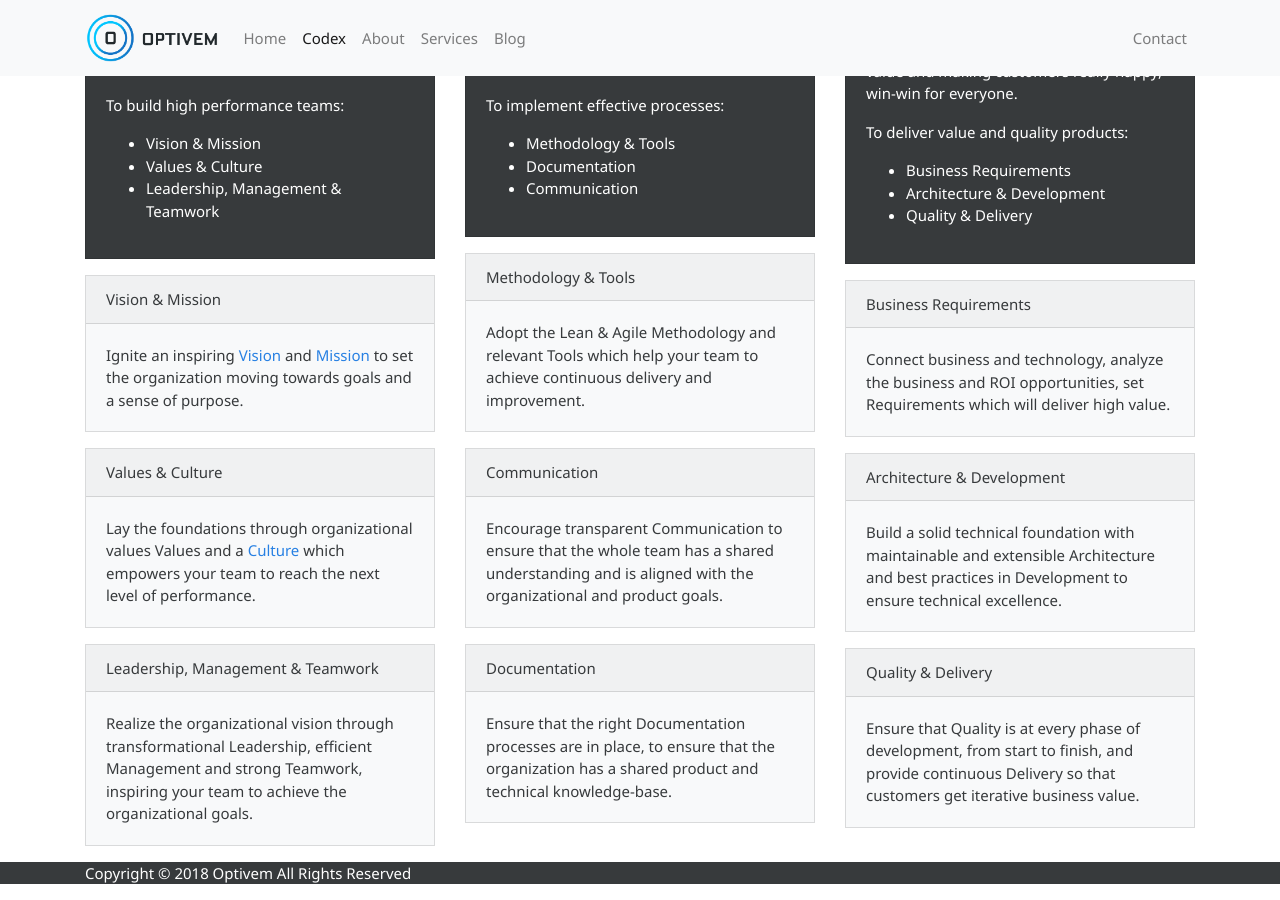
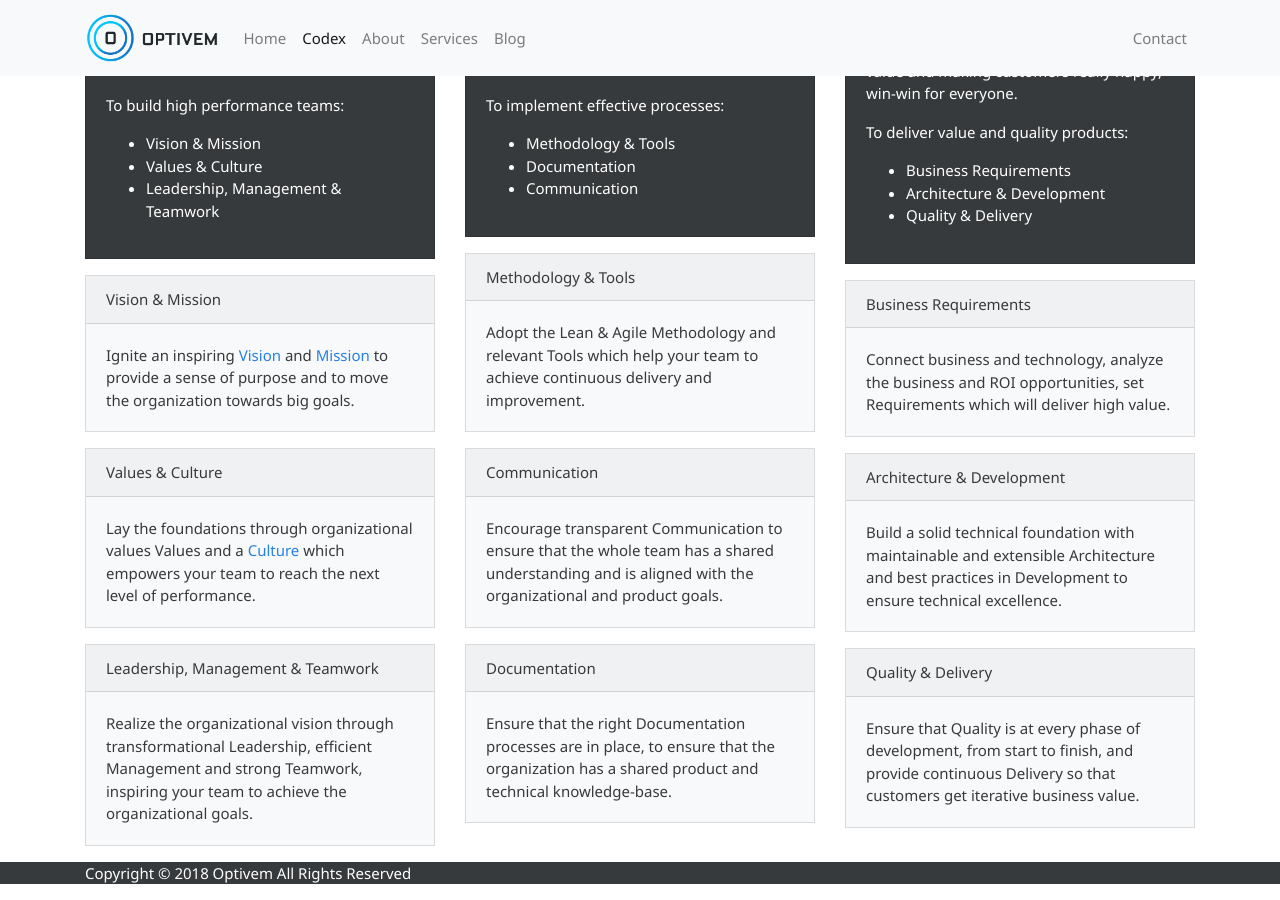
Before and after one commit to optivem/optivem.github.io, a Jekyll site: the page built from _pages/codex.md, in a window 1280 px wide and 900 px high, scrolled down 513 px. Built offline with Jekyll 4.4.1, drawn with Linux system fonts in a browser that asks for light colours.

Commit message:
#10 Codex Page

```diff
--- a/_pages/codex.md
+++ b/_pages/codex.md
@@ -34,7 +34,7 @@ The foundation of success lies in the organization itself. It requires a mix of
 		<div class="card bg-light mb-3">
 			<div class="card-header">Vision & Mission</div>
 			<div class="card-body">
-				<p class="card-text">Ignite an inspiring <a href="{{ site.url }}/codex/vision">Vision</a> and <a href="{{ site.url }}/codex/mission">Mission</a> to set the organization moving towards goals and a sense of purpose.</p>
+				<p class="card-text">Ignite an inspiring <a href="{{ site.url }}/codex/vision">Vision</a> and <a href="{{ site.url }}/codex/mission">Mission</a> to provide a sense of purpose and to move the organization towards big goals.</p>
 			</div>
 		</div>
 
```
